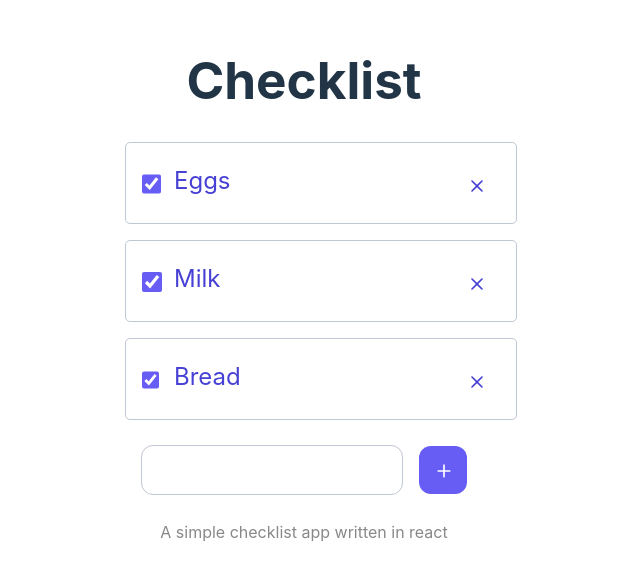
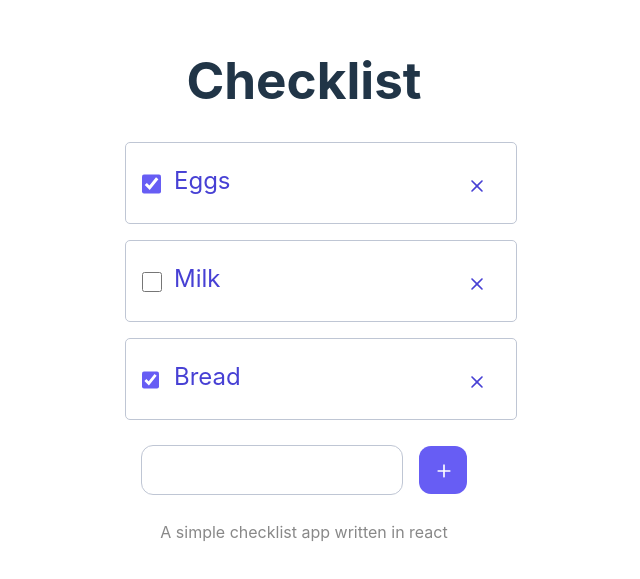
Before and after one commit to Aerodynamax/checklist, a React (Vite) app: page / in a window 1280 px wide. Shown: the part 111-690 px from the top of the page, without its empty margins (336-976 px from the left). Built offline with nearby package versions, Linux system fonts and the light colour scheme.

Commit message:
force check & uncheck

```diff
--- a/src/App.tsx
+++ b/src/App.tsx
@@ -1,10 +1,19 @@
 import "./App.css";
 import { Checklist } from "./components/Checklist";
+
+type Item = { id: string; name: string; completed: boolean };
+export type ListofItems = Item[];
+
+const DATA: ListofItems = [
+  { id: "item-0", name: "Eggs", completed: true },
+  { id: "item-1", name: "Milk", completed: false },
+  { id: "item-2", name: "Bread", completed: true },
+];
 
 function App() {
   return (
     <>
-      <Checklist></Checklist>
+      <Checklist items={DATA}></Checklist>
 
       <p className="read-the-docs">A simple checklist app written in react</p>
     </>
--- a/src/components/Checklist.tsx
+++ b/src/components/Checklist.tsx
@@ -1,15 +1,24 @@
 import { FunctionComponent } from "react";
 import { ChecklistItem } from "./ChecklistItem";
+import { ListofItems } from "../App";
 
-export const Checklist: FunctionComponent = () => {
+type Props = { items: ListofItems };
+
+export const Checklist: FunctionComponent<Props> = ({ items }) => {
+  const taskList = items.map((task) => (
+    <ChecklistItem
+      id={task.id}
+      title={task.name}
+      completed={task.completed}
+    ></ChecklistItem>
+  ));
+
   return (
     <>
       <h1 className="heading">Checklist</h1>
 
       <ul role="list" className="card-list" aria-labelledby="list-heading">
-        <ChecklistItem id="item 1" title="Eggs"></ChecklistItem>
-        <ChecklistItem id="item 2" title="Milk"></ChecklistItem>
-        <ChecklistItem id="item 3" title="Bread"></ChecklistItem>
+        {taskList}
       </ul>
 
       <form className="submit-form">
--- a/src/components/ChecklistItem.tsx
+++ b/src/components/ChecklistItem.tsx
@@ -1,17 +1,21 @@
 import { FunctionComponent } from "react";
 
-type Props = { id: string; title: string };
+type Props = { id: string; title: string; completed: boolean };
 
-export const ChecklistItem: FunctionComponent<Props> = ({ id, title }) => {
+export const ChecklistItem: FunctionComponent<Props> = ({
+  id,
+  title,
+  completed,
+}) => {
   return (
-    <li className="">
+    <li>
       <label className="card fill" htmlFor={id}>
         <div className="card-label-area">
           <input
             className="checkbox"
             id={id}
             type="checkbox"
-            defaultChecked={true}
+            checked={completed}
           />
           <p className="title unselectable">{title}</p>
         </div>
```
